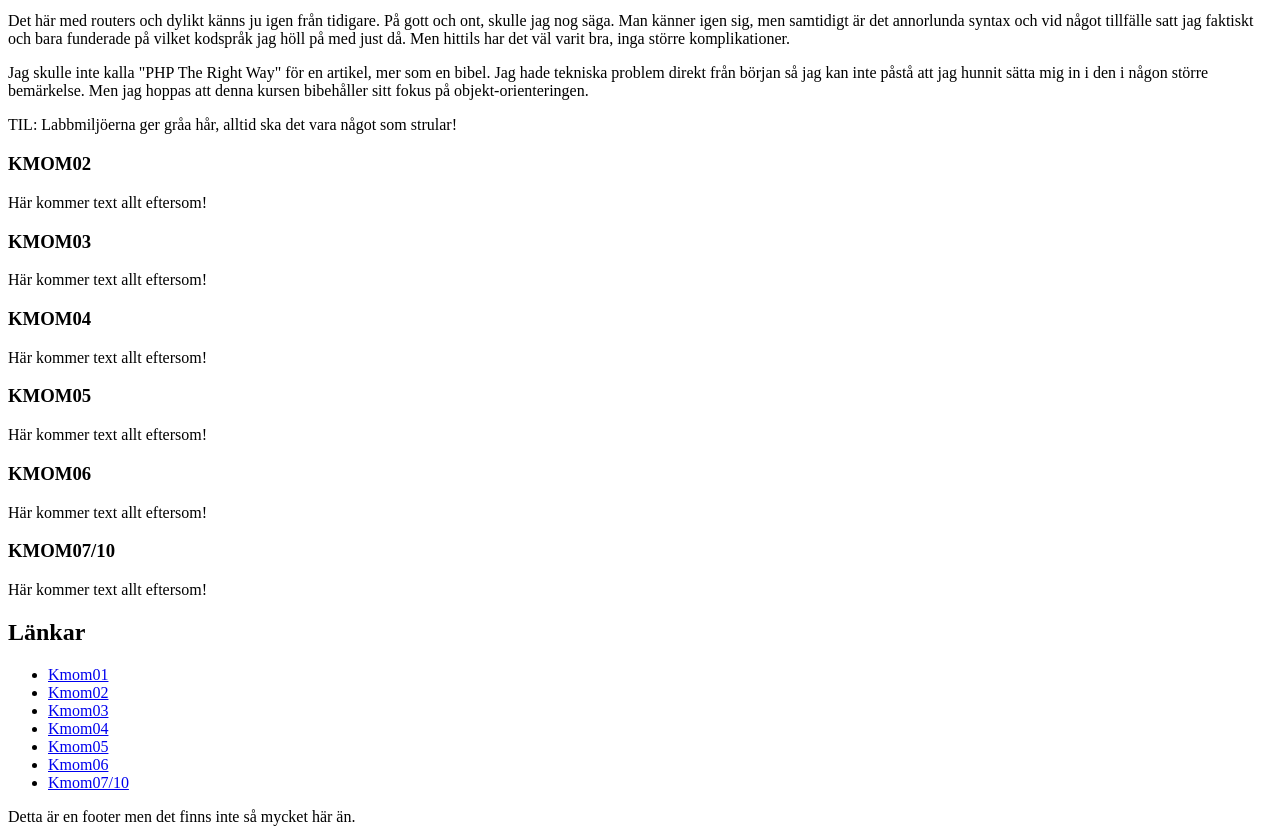
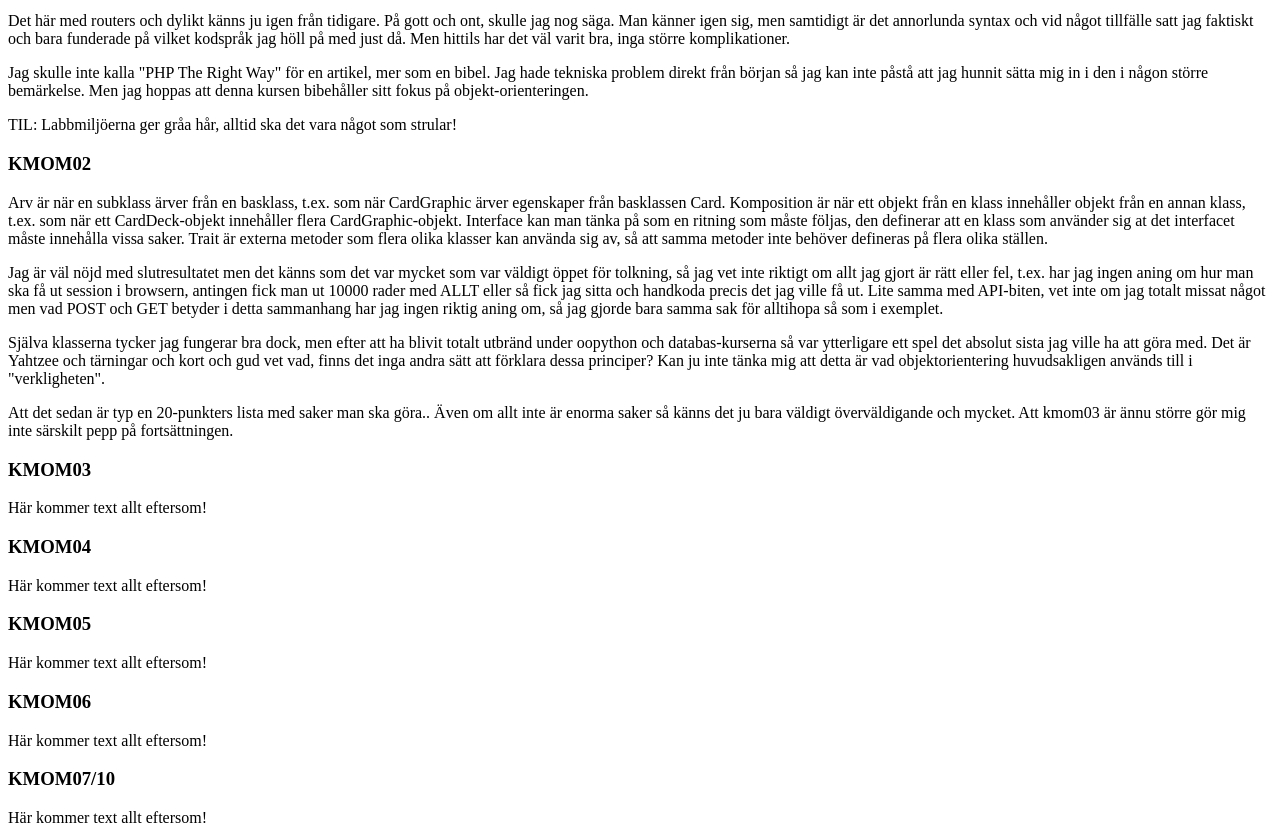
Before and after one commit to claes-k/mvc, a Symfony app: template templates/report.html.twig in a window 1280 px wide. Shown: the part 405-1244 px from the top of the page. Run offline with Twig, Linux system fonts and the light colour scheme; the template is opened without the code that fills it, so the values that code supplies are empty; some libraries are stand-ins or nearby versions.

Commit message:
Add report text

```diff
--- a/templates/report.html.twig
+++ b/templates/report.html.twig
@@ -19,7 +19,13 @@
             <p>TIL: Labbmiljöerna ger gråa hår, alltid ska det vara något som strular!</p>
 
             <h3 id="kmom02">KMOM02</h3>
-            <p>Här kommer text allt eftersom!</p>
+            <p>Arv är när en subklass ärver från en basklass, t.ex. som när CardGraphic ärver egenskaper från basklassen Card. Komposition är när ett objekt från en klass innehåller objekt från en annan klass, t.ex. som när ett CardDeck-objekt innehåller flera CardGraphic-objekt. Interface kan man tänka på som en ritning som måste följas, den definerar att en klass som använder sig at det interfacet måste innehålla vissa saker. Trait är externa metoder som flera olika klasser kan använda sig av, så att samma metoder inte behöver defineras på flera olika ställen.</p>
+
+            <p>Jag är väl nöjd med slutresultatet men det känns som det var mycket som var väldigt öppet för tolkning, så jag vet inte riktigt om allt jag gjort är rätt eller fel, t.ex. har jag ingen aning om hur man ska få ut session i browsern, antingen fick man ut 10000 rader med ALLT eller så fick jag sitta och handkoda precis det jag ville få ut. Lite samma med API-biten, vet inte om jag totalt missat något men vad POST och GET betyder i detta sammanhang har jag ingen riktig aning om, så jag gjorde bara samma sak för alltihopa så som i exemplet.</p>
+
+            <p>Själva klasserna tycker jag fungerar bra dock, men efter att ha blivit totalt utbränd under oopython och databas-kurserna så var ytterligare ett spel det absolut sista jag ville ha att göra med. Det är Yahtzee och tärningar och kort och gud vet vad, finns det inga andra sätt att förklara dessa principer? Kan ju inte tänka mig att detta är vad objektorientering huvudsakligen används till i "verkligheten".</p>
+
+            <p>Att det sedan är typ en 20-punkters lista med saker man ska göra.. Även om allt inte är enorma saker så känns det ju bara väldigt överväldigande och mycket. Att kmom03 är ännu större gör mig inte särskilt pepp på fortsättningen.</p>
 
             <h3 id="kmom03">KMOM03</h3>
             <p>Här kommer text allt eftersom!</p>
```
